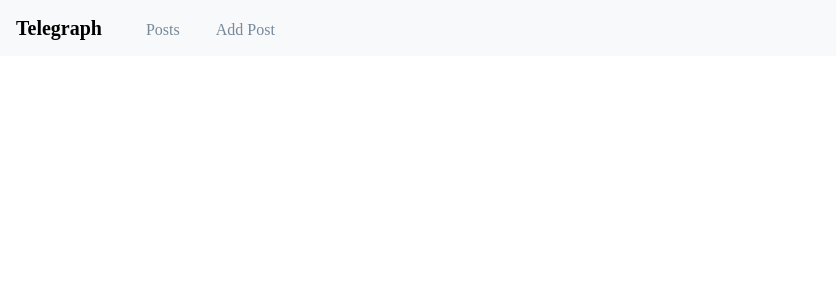
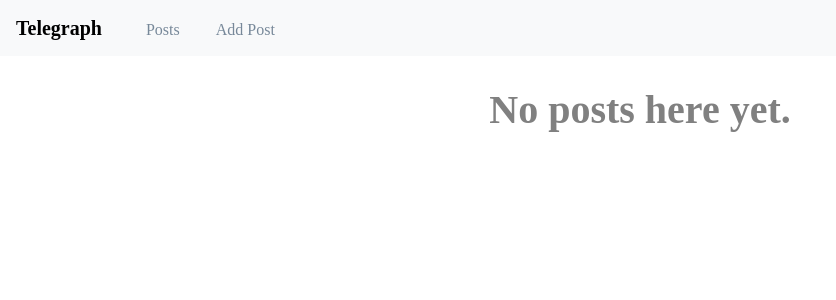
Before and after one commit to mohway/telegraph-clone, a React (Create React App) app: page /posts in a window 1280 px wide. Shown: the top 300 px of the page, without its empty margins (0-836 px from the left). Built offline with nearby package versions, Linux system fonts and the light colour scheme.

Commit message:
small updates

```diff
--- a/package.json
+++ b/package.json
@@ -13,7 +13,8 @@
     "react-scripts": "2.1.5",
     "redux": "^4.0.1",
     "redux-thunk": "^2.3.0",
-    "thunk": "0.0.1"
+    "thunk": "0.0.1",
+    "uuid": "^3.3.2"
   },
   "scripts": {
     "start": "react-scripts start",
--- /dev/null
+++ b/src/components/Posts/Posts.css
@@ -0,0 +1,5 @@
+.posts h1 {
+  font-weight: bolder;
+  color: gray;
+  text-align: center;
+}
--- a/src/components/Posts/Posts.js
+++ b/src/components/Posts/Posts.js
@@ -1,9 +1,38 @@
 import React, { Component } from "react";
+import { connect } from "react-redux";
+import uuid from "uuid";
+import "./Posts.css";
+import { Card } from "react-bootstrap";
 
 export class Posts extends Component {
   render() {
-    return <div />;
+    console.log(this.props.posts.posts);
+
+    const getPosts = this.props.posts.posts.map(post => (
+      <Card>
+        <Card.Body>
+          <div key={uuid()}>
+            <h3>{post.title}</h3>
+            <p>{post.body}</p>
+          </div>
+        </Card.Body>
+      </Card>
+    ));
+
+    const content =
+      getPosts.length === 0 ? <h1>No posts here yet.</h1> : getPosts;
+
+    return <div className="container posts">{content}</div>;
   }
 }
 
-export default Posts;
+const mapStateToProps = state => {
+  return {
+    posts: state.posts
+  };
+};
+
+export default connect(
+  mapStateToProps,
+  null
+)(Posts);
```
Also changed, not shown: src/components/styles/PostForm.css (added), 1 other file (tests, documents, lock files or other folders).
